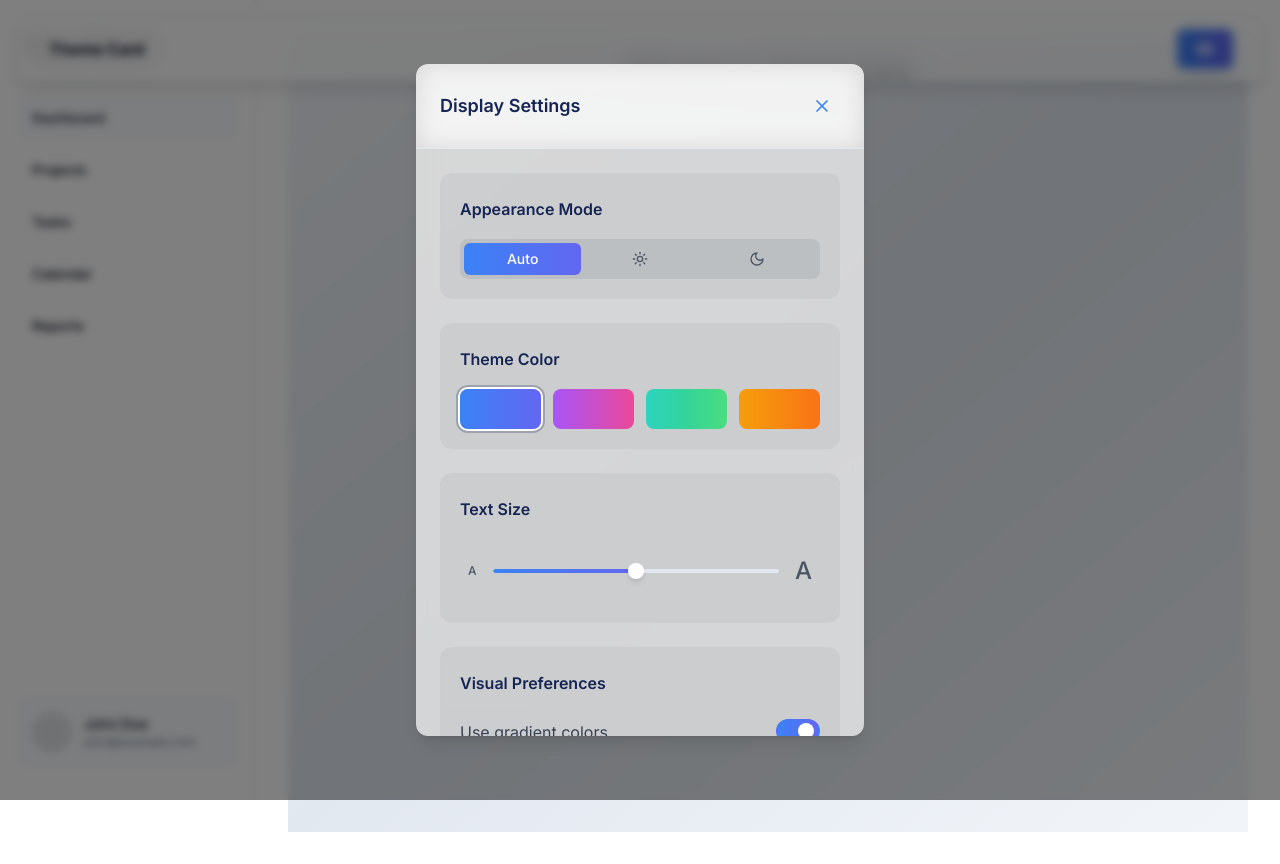
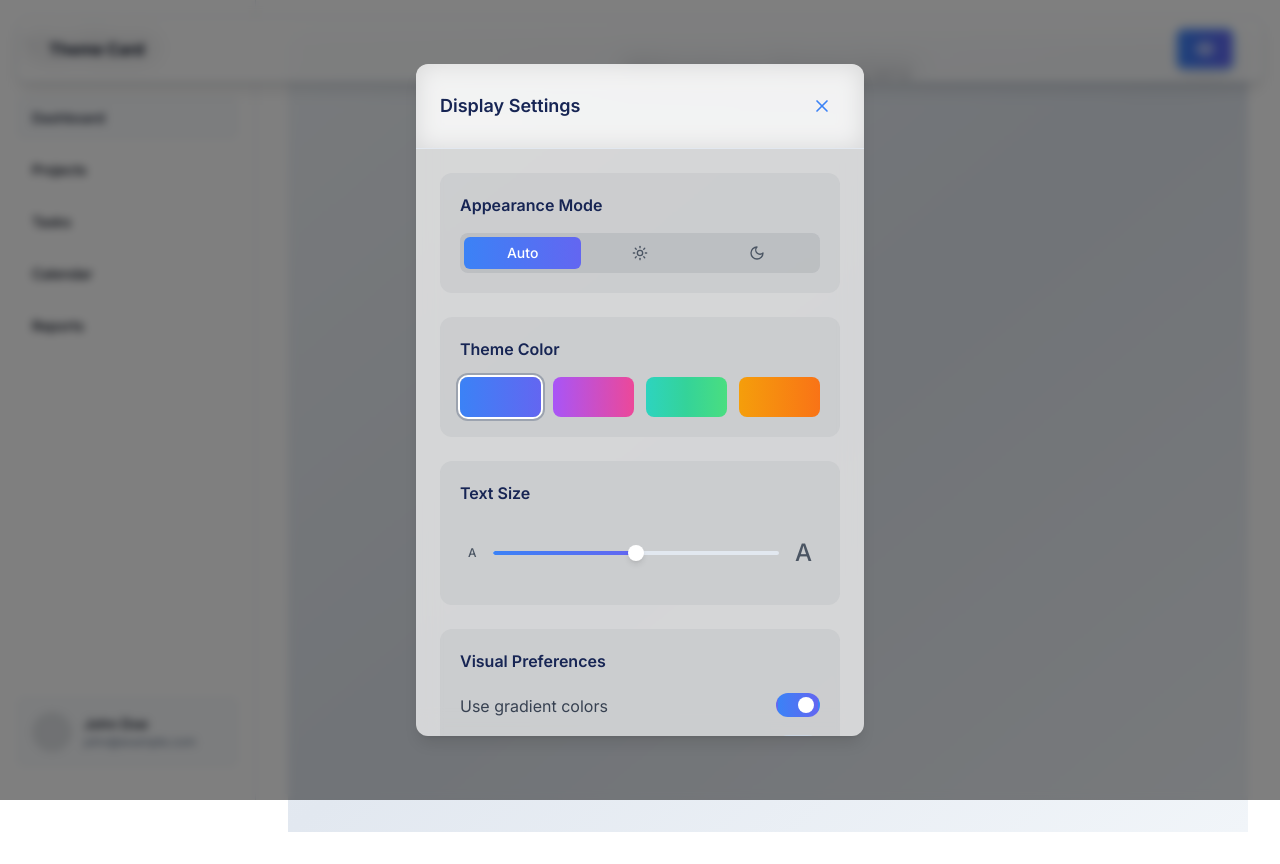
Before and after one commit to rgehrkedk/themecard, a Next.js app: page / in a window 1280 px wide. Both pictures are taken after a click on the button "Open display settings". Built offline with nearby package versions, Linux system fonts and the light colour scheme.

Commit message:
Update globals.css

```diff
--- a/src/app/globals.css
+++ b/src/app/globals.css
@@ -33,12 +33,6 @@
     --ring: 222.2 84% 4.9%;
 
     --radius: 0.5rem;
-
-    --global-font-size: 16px; /* default */
-  }
-
-  body {
-    font-size: var(--global-font-size);
   }
 
   .dark {
@@ -80,3 +74,31 @@
     @apply bg-background text-foreground;
   }
 }
+
+@layer utilities {
+  .backdrop-blur-sm {
+    backdrop-filter: blur(4px);
+  }
+
+  .backdrop-blur-md {
+    backdrop-filter: blur(12px);
+  }
+}
+
+/* Scrollbar styling */
+::-webkit-scrollbar {
+  width: 6px;
+  height: 6px;
+}
+
+::-webkit-scrollbar-track {
+  background: transparent;
+}
+
+::-webkit-scrollbar-thumb {
+  @apply bg-muted rounded-full;
+}
+
+::-webkit-scrollbar-thumb:hover {
+  @apply bg-muted-foreground/50;
+}
```
